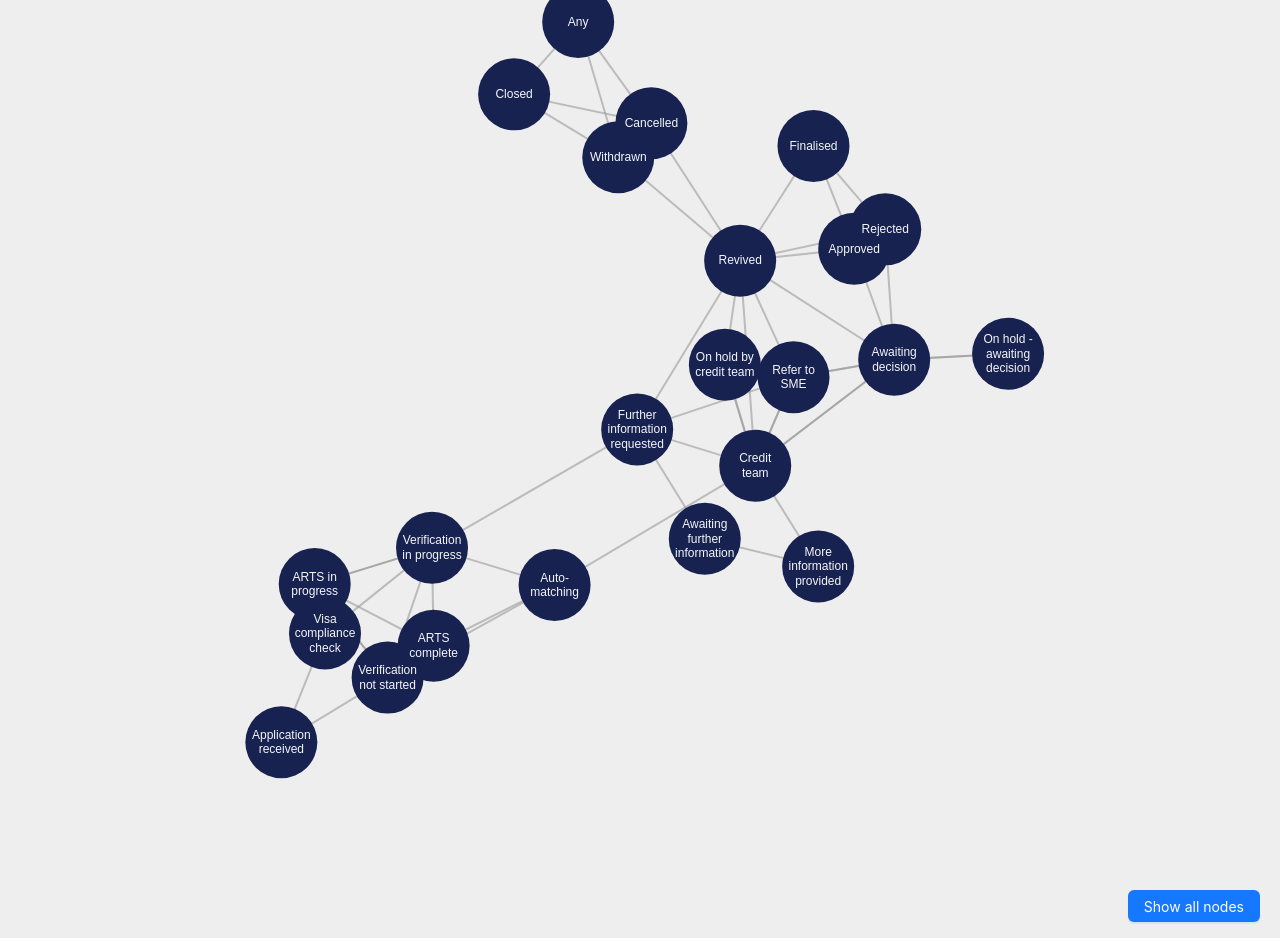
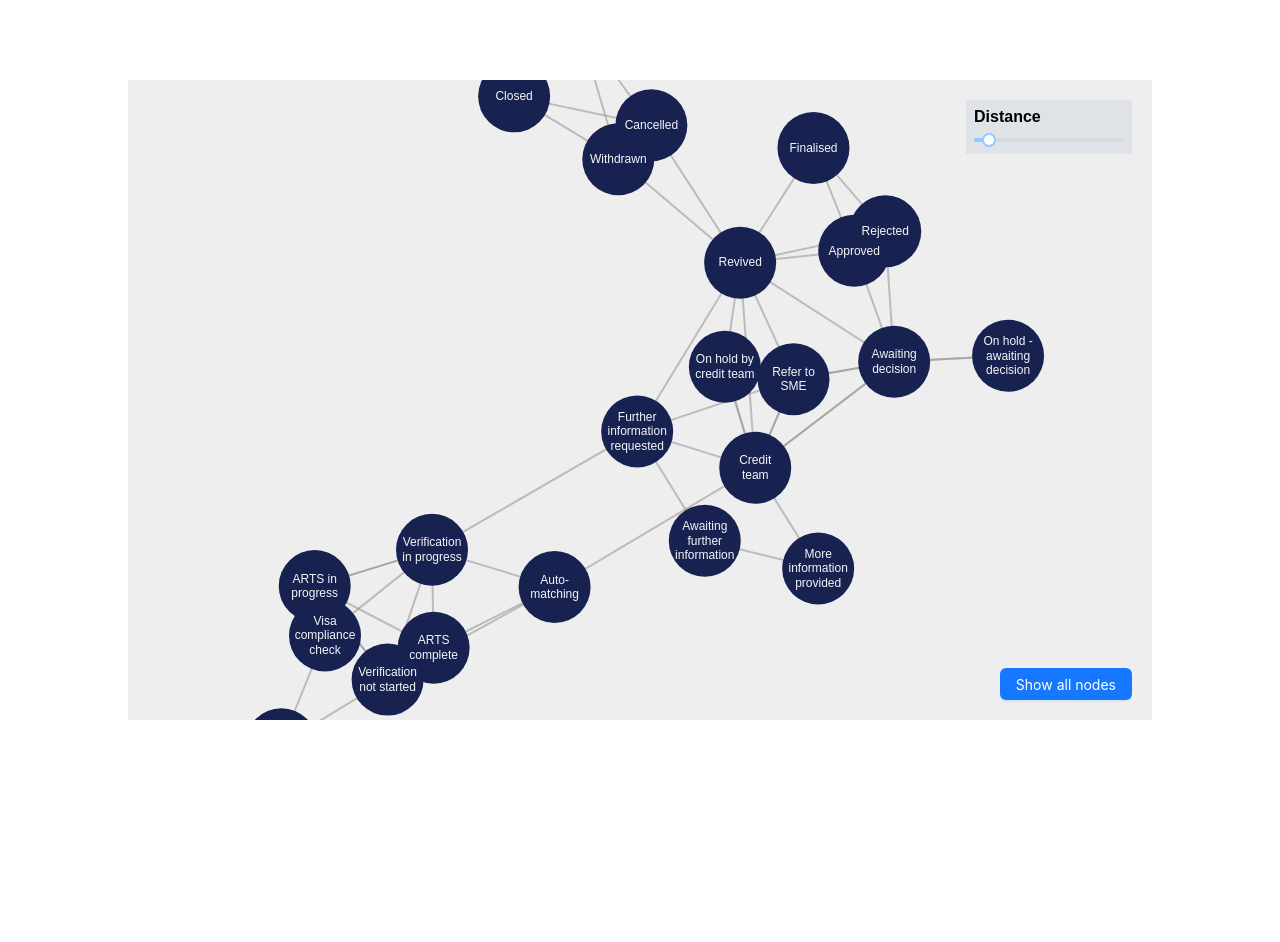
Before and after one commit to fadil-uac/workflow-component, a React (Vite) app: page / in a window 1280 px wide. After the commit the page ends 800 px from the top, so only its background shows below. Built offline with nearby package versions, Linux system fonts and the light colour scheme.

Commit message:
feat: zoom graph and get graph size without attr

```diff
--- a/src/components/StateView.tsx
+++ b/src/components/StateView.tsx
@@ -1,18 +1,28 @@
 import { Button } from 'antd';
+import { useRef } from 'react';
+import { useOnClickOutside } from 'usehooks-ts';
 
 import { IWorkflowNode } from '../interface';
 
 type StateViewProps = {
   node: IWorkflowNode;
+  onClickOutside(): void;
   onFilterConnectedNodes(node: IWorkflowNode): void;
 };
 
 export const StateView: React.FC<StateViewProps> = ({
   node,
+  onClickOutside,
   onFilterConnectedNodes,
 }) => {
+  const stateViewRef = useRef<HTMLDivElement>(null);
+
+  useOnClickOutside(stateViewRef, () => {
+    onClickOutside();
+  });
+
   return (
-    <div className="state-view">
+    <div ref={stateViewRef} className="state-view">
       <div className="state-header">
         <div className="state-title">{node.label}</div>
         <div className="state-status">
@@ -28,6 +38,7 @@ export const StateView: React.FC<StateViewProps> = ({
               <div className="content-list">
                 {Object.entries(node.state.tasks).map(([key, value]) => (
                   <div
+                    key={key}
                     style={{
                       display: 'flex',
                       flexDirection: 'column',
@@ -50,6 +61,7 @@ export const StateView: React.FC<StateViewProps> = ({
               <div className="content-list">
                 {Object.entries(node.state.data).map(([key, value]) => (
                   <div
+                    key={key}
                     style={{
                       display: 'flex',
                       flexDirection: 'column',
--- a/src/components/WorkflowDiagram.tsx
+++ b/src/components/WorkflowDiagram.tsx
@@ -1,5 +1,4 @@
-import { useMemo, useRef, useState } from 'react';
-import { useOnClickOutside } from 'usehooks-ts';
+import { useMemo, useState } from 'react';
 import {
   IWorkflow,
   IWorkflowGraphData,
@@ -14,16 +13,10 @@ import { GraphControl } from './GraphControl';
 import { WorkflowGraph } from './WorkflowGraph';
 
 export const WorkflowDiagram = () => {
-  const stateViewRef = useRef<HTMLDivElement>(null);
-
   const [selectedNode, setSelectedNode] = useState<IWorkflowNode>();
   const [workflowGraphData, setWorkflowGraphData] =
     useState<IWorkflowGraphData>();
   const [distance, setDistance] = useState(100);
-
-  useOnClickOutside(stateViewRef, () => {
-    setSelectedNode(undefined);
-  });
 
   const parseWorkflowData = (): IWorkflowGraphData => {
     const workflowData: IWorkflow = workflowDatas[0] as any;
@@ -96,20 +89,20 @@ export const WorkflowDiagram = () => {
   };
 
   return (
+    <div className="workflow-wrapper">
       <div className="workflow-container">
         <WorkflowGraph
           data={filterWorkflowParsed}
           distance={distance}
           onClickNode={setSelectedNode}
         />
-      <div ref={stateViewRef}>
         {selectedNode && (
           <StateView
             node={selectedNode}
+            onClickOutside={() => setSelectedNode(undefined)}
             onFilterConnectedNodes={handleFilterConnectedNodes}
           />
         )}
-      </div>
 
         <GraphControl value={distance} onChange={setDistance} />
 
@@ -128,5 +121,6 @@ export const WorkflowDiagram = () => {
           Show all nodes
         </Button>
       </div>
+    </div>
   );
 };
--- a/src/components/WorkflowGraph.tsx
+++ b/src/components/WorkflowGraph.tsx
@@ -10,7 +10,7 @@ import {
 type WorkflowGraphProps = {
   data: IWorkflowGraphData;
   distance: number;
-  onClickNode(node: IWorkflowNode): void;
+  onClickNode(node: IWorkflowNode | undefined): void;
 };
 
 export const WorkflowGraph: React.FC<WorkflowGraphProps> = ({
@@ -35,8 +35,21 @@ export const WorkflowGraph: React.FC<WorkflowGraphProps> = ({
       svg.selectAll('*').remove();
     }
 
-    const width = svg.attr('width');
-    const height = svg.attr('height');
+    const width = svg.node()?.getBoundingClientRect().width ?? 0;
+    const height = svg.node()?.getBoundingClientRect().height ?? 0;
+
+    const zoomBehavior = d3
+      .zoom<SVGSVGElement, unknown>()
+      .scaleExtent([0.5, 5])
+      .translateExtent([
+        [0, 0],
+        [width, height],
+      ])
+      .on('zoom', (event) => {
+        svg.selectAll('g').attr('transform', event.transform);
+      });
+
+    svg.call(zoomBehavior);
 
     const simulation = d3
       .forceSimulation<IWorkflowNode>(data.nodes)
@@ -128,6 +141,7 @@ export const WorkflowGraph: React.FC<WorkflowGraphProps> = ({
 
     svg.on('click', (event) => {
       if (event.target === svgRef.current) {
+        onClickNode(undefined);
         svg.selectAll('.node').style('opacity', 1);
         svg.selectAll('line').style('opacity', 1);
       }
@@ -153,9 +167,11 @@ export const WorkflowGraph: React.FC<WorkflowGraphProps> = ({
   return (
     <svg
       ref={svgRef}
-      style={{ backgroundColor: '#eeeeee' }}
-      width="1280"
-      height="1080"
+      style={{
+        backgroundColor: '#eeeeee',
+        width: '100%',
+        height: '100%',
+      }}
     ></svg>
   );
 };
--- a/src/index.css
+++ b/src/index.css
@@ -41,10 +41,19 @@ body,
   color: white;
 }
 
+.workflow-wrapper {
+  width: 100%;
+  height: 100%;
+
+  display: flex;
+  align-items: center;
+  justify-content: center;
+}
+
 .workflow-container {
   position: relative;
-  width: fit-content;
-  height: fit-content;
+  width: 80%;
+  height: 80%;
 
   overflow: hidden;
 }
```
Lines whose indentation alone changed are shown as unchanged.
